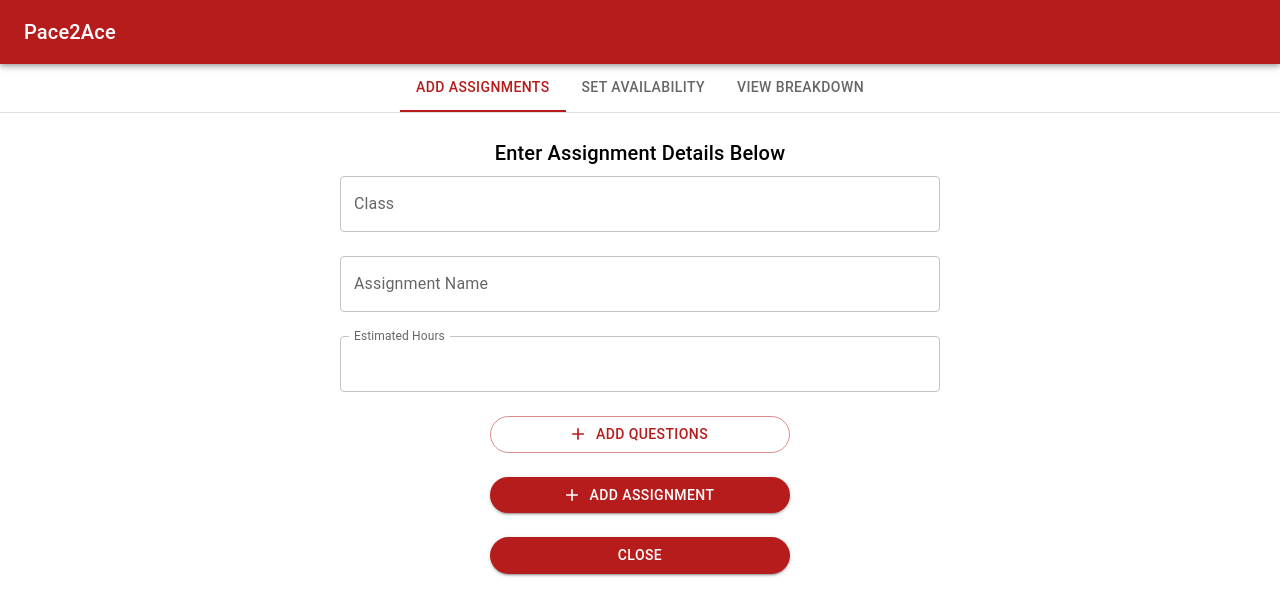
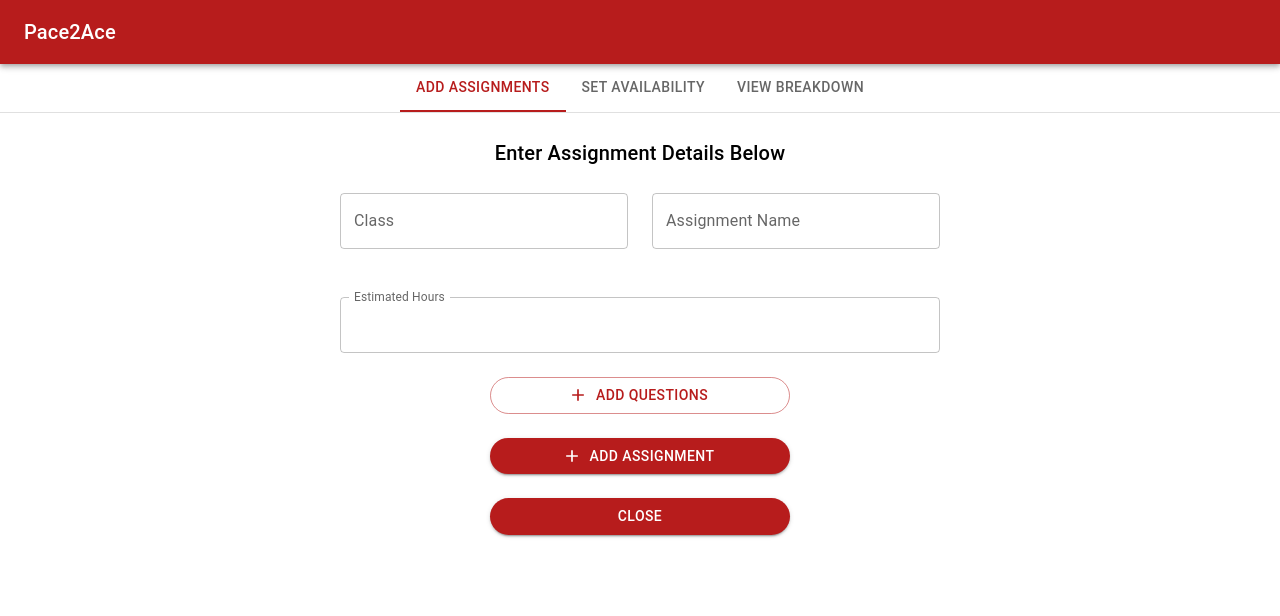
Before and after one commit to syed-razi/pace2ace, a React (Create React App) app: page / in a window 1280 px wide. Both pictures are taken after a click on the button "ADD ASSIGNMENT". Shown: the top 616 px of the page. Built offline with nearby package versions, Linux system fonts and the light colour scheme.

Commit message:
Split add assignment form into two columns

```diff
--- a/src/AssignmentInput/NewAssignment/NewAssignmentForm/NewAssignmentForm.js
+++ b/src/AssignmentInput/NewAssignment/NewAssignmentForm/NewAssignmentForm.js
@@ -1,10 +1,4 @@
-import {
-  Grid,
-  TextField,
-  Button,
-  Typography,
-  Stack,
-} from "@mui/material";
+import { TextField, Button, Typography, Stack, Box } from "@mui/material";
 import AdapterDateFns from "@mui/lab/AdapterDateFns";
 import { LocalizationProvider } from "@mui/lab";
 import { DatePicker, TimePicker } from "@mui/lab";
@@ -52,20 +46,24 @@ const NewAssignmentForm = (props) => {
   };
 
   return (
-    <Grid item container direction="column" alignItems="center">
-      <Grid item>
-        <Typography variant="h6" gutterBottom>
-          Enter Assignment Details Below
-        </Typography>
-      </Grid>
-      <Grid
-        item
+    <Stack
+      alignItems="center"
+      spacing={3}
       sx={{
         width: { xs: 350, sm: 400, md: 500, lg: 600, xl: 700 },
       }}
     >
+      <Typography variant="h6" gutterBottom>
+        Enter Assignment Details Below
+      </Typography>
+      <Box sx={{ width: "100%" }}>
         <form noValidate autoComplete="off">
-          <Stack spacing={3}>
+          <Stack alignItems="center" spacing={3} sx={{ width: "100%" }}>
+            <Stack
+              direction={{ xs: "column", md: "row" }}
+              spacing={3}
+              sx={{ width: "100%" }}
+            >
               <TextField
                 fullWidth
                 id="standard-basic"
@@ -73,7 +71,6 @@ const NewAssignmentForm = (props) => {
                 value={enteredClass}
                 onChange={(e) => setEnteredClass(e.target.value)}
               />
-
               <TextField
                 fullWidth
                 id="standard-basic"
@@ -81,39 +78,50 @@ const NewAssignmentForm = (props) => {
                 value={enteredName}
                 onChange={(e) => setEnteredName(e.target.value)}
               />
-            {/* <TextField
-              id="standard-number"
-              label="% Worth"
-              type="number"
-              InputLabelProps={{
-                shrink: true,
-              }}
-              value={enteredWorth}
-              onChange={(e) => setEnteredWorth(e.target.value)}
-            /> */}
+            </Stack>
+            <Stack
+              direction={{ xs: "column", md: "row" }}
+              spacing={3}
+              sx={{ width: "100%" }}
+              justifyContent="center"
+            >
               <LocalizationProvider dateAdapter={AdapterDateFns}>
-              <Stack spacing={3}>
                 <DatePicker
                   label="Start Date"
                   inputFormat="MM/dd/yyyy"
                   value={startDate}
                   onChange={(newStartDate) => setStartDate(newStartDate)}
-                  renderInput={(params) => <TextField {...params} />}
+                  renderInput={(params) => (
+                    <TextField sx={{ width: "100%" }} {...params} />
+                  )}
                 />
+              </LocalizationProvider>
+              <LocalizationProvider dateAdapter={AdapterDateFns}>
                 <DatePicker
                   label="Due Date"
                   inputFormat="MM/dd/yyyy"
                   value={dueDate}
                   onChange={(newDueDate) => setDueDate(newDueDate)}
-                  renderInput={(params) => <TextField {...params} />}
+                  renderInput={(params) => (
+                    <TextField sx={{ width: "100%" }} {...params} />
+                  )}
                 />
+              </LocalizationProvider>
+            </Stack>
+            <Stack
+              direction={{ xs: "column", md: "row" }}
+              spacing={3}
+              sx={{ width: "100%" }}
+            >
+              <LocalizationProvider dateAdapter={AdapterDateFns}>
                 <TimePicker
                   label="Due Time"
                   value={dueDate}
                   onChange={(newDueDate) => setDueDate(newDueDate)}
-                  renderInput={(params) => <TextField {...params} />}
+                  renderInput={(params) => (
+                    <TextField sx={{ width: "100%" }} {...params} />
+                  )}
                 />
-              </Stack>
               </LocalizationProvider>
               <TextField
                 fullWidth
@@ -126,6 +134,17 @@ const NewAssignmentForm = (props) => {
                 value={estimatedHours}
                 onChange={(e) => setEstimatedHours(e.target.value)}
               />
+            </Stack>
+            {/* <TextField
+              id="standard-number"
+              label="% Worth"
+              type="number"
+              InputLabelProps={{
+                shrink: true,
+              }}
+              value={enteredWorth}
+              onChange={(e) => setEnteredWorth(e.target.value)}
+            /> */}
             {isAddingQuestions && (
               <NewAssignmentQuestionsInput
                 onAddQuestion={handleAddQuestion}
@@ -133,9 +152,9 @@ const NewAssignmentForm = (props) => {
                 questions={questions}
               />
             )}
-            <Stack sx={{ width: "50%", alignSelf: "center" }} spacing={3}>
             {!isAddingQuestions && (
               <Button
+                sx={{ width: { xs: "90%", md: "50%" } }}
                 variant="outlined"
                 startIcon={<AddIcon />}
                 onClick={() => setIsAddingQuestions(true)}
@@ -144,6 +163,7 @@ const NewAssignmentForm = (props) => {
               </Button>
             )}
             <Button
+              sx={{ width: { xs: "90%", md: "50%" } }}
               variant="contained"
               startIcon={<AddIcon />}
               onClick={handleAddAssignment}
@@ -151,14 +171,17 @@ const NewAssignmentForm = (props) => {
             >
               Add Assignment
             </Button>
-              <Button variant="contained" onClick={props.onClose}>
+            <Button
+              sx={{ width: { xs: "90%", md: "50%" } }}
+              variant="contained"
+              onClick={props.onClose}
+            >
               Close
             </Button>
           </Stack>
+        </form>
+      </Box>
     </Stack>
-        </form>
-      </Grid>
-    </Grid>
   );
 };
 
--- a/src/AssignmentInput/NewAssignment/NewAssignmentForm/NewAssignmentQuestionsInput/NewAssignmentQuestionsInput.js
+++ b/src/AssignmentInput/NewAssignment/NewAssignmentForm/NewAssignmentQuestionsInput/NewAssignmentQuestionsInput.js
@@ -1,20 +1,22 @@
 import NewQuestionInput from "./NewQuestionInput";
 import QuestionsList from "./QuestionsList";
-import { Typography, Stack } from "@mui/material";
+import { Typography } from "@mui/material";
 import React from "react";
 
 const NewAssignmentQuestionsInput = (props) => {
   return (
-    <Stack alignItems="center" spacing={3}>
+    <>
       <Typography variant="h6" gutterBottom>
         Enter Question Details Below To Add a Question
       </Typography>
-      {props.questions.length > 0 && <QuestionsList
-        questions={props.questions}
-        onDeleteQuestion={props.onDeleteQuestion}
-      />}
+      {props.questions.length > 0 && (
+        <QuestionsList
+          questions={props.questions}
+          onDeleteQuestion={props.onDeleteQuestion}
+        />
+      )}
       <NewQuestionInput onAddQuestion={props.onAddQuestion} />
-    </Stack>
+    </>
   );
 };
 
--- a/src/AssignmentInput/NewAssignment/NewAssignmentForm/NewAssignmentQuestionsInput/NewQuestionInput.js
+++ b/src/AssignmentInput/NewAssignment/NewAssignmentForm/NewAssignmentQuestionsInput/NewQuestionInput.js
@@ -30,7 +30,7 @@ const NewQuestionInput = (props) => {
 
   return (
     <form noValidate autoComplete="off">
-      <Stack direction="row" spacing={2} alignItems="center">
+      <Stack direction="row" spacing={2} >
         <TextField
           id="standard-basic"
           label="Question"
--- a/src/AssignmentInput/NewAssignment/NewAssignmentForm/NewAssignmentQuestionsInput/QuestionsList.js
+++ b/src/AssignmentInput/NewAssignment/NewAssignmentForm/NewAssignmentQuestionsInput/QuestionsList.js
@@ -9,7 +9,7 @@ import DeleteIcon from "@mui/icons-material/Delete";
 
 const QuestionsList = (props) => {
   return (
-      <List sx={{width: {xs: "100%", md: "80%", lg: "70%"}}}>
+      <List sx={{width: {xs: "100%"}}}>
         {props.questions.map(({ question, marks, id }) => (
           <ListItem divider key={id}>
             <ListItemText primary={question} secondary={marks + " marks"} />
```
Lines whose indentation alone changed are shown as unchanged.
